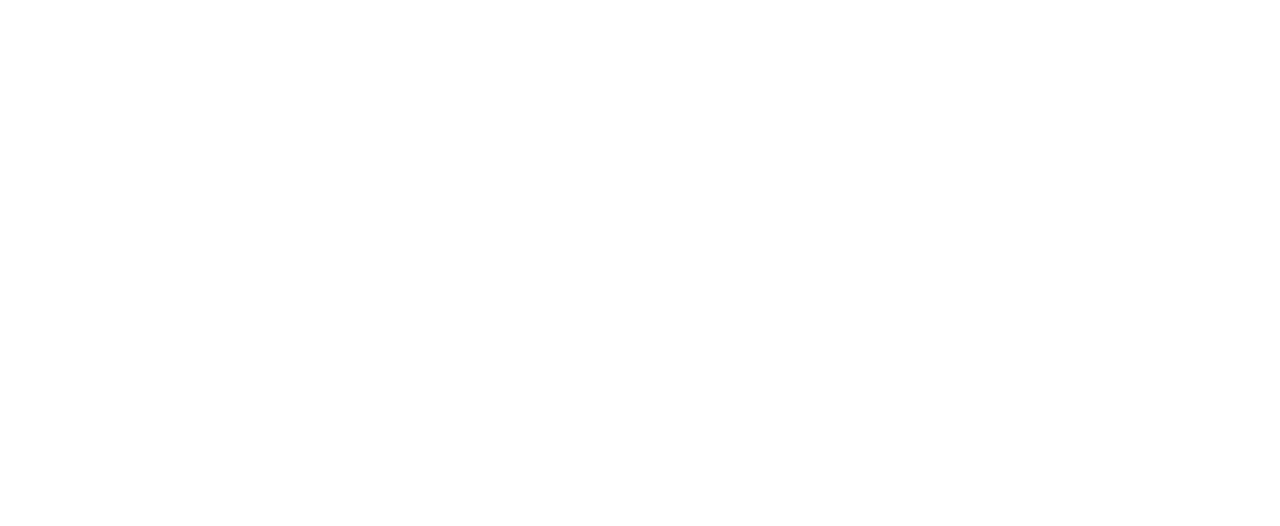
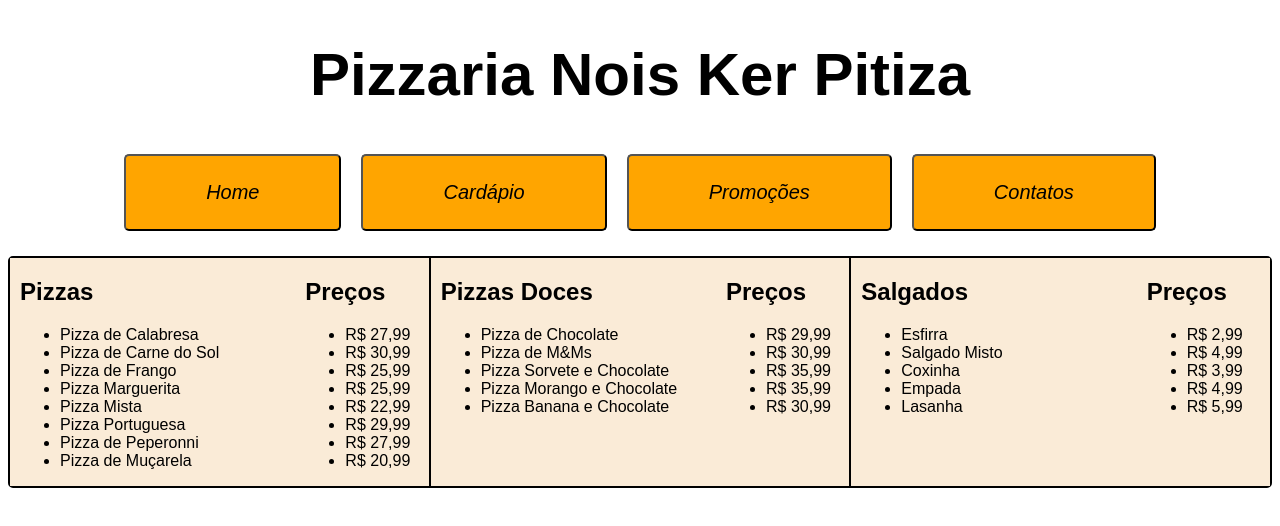
Before and after one commit to BomDiaSol/Faculdade, a plain HTML site: page Desenvolvimento WEB/Pizzaria/cardapio.html in a window 1280 px wide. Drawn offline with Linux system fonts and the light colour scheme; a web font is replaced by a local one.

Commit message:
Mais atualizações

```diff
--- a/Desenvolvimento WEB/Pizzaria/cardapio.html
+++ b/Desenvolvimento WEB/Pizzaria/cardapio.html
@@ -3,9 +3,106 @@
 <head>
     <meta charset="UTF-8">
     <meta name="viewport" content="width=device-width, initial-scale=1.0">
+    <link rel="preconnect" href="https://fonts.googleapis.com">
+    <link rel="preconnect" href="https://fonts.gstatic.com" crossorigin>
+    <link href="https://fonts.googleapis.com/css2?family=Matemasie&display=swap" rel="stylesheet">
+    <link rel="stylesheet" href="styleCardapio.css">
+
     <title>Cardápio</title>
+    <link rel="icon" type="image/png" href="pizza.png">
 </head>
 <body>
+    <header class="Titulo">
+        <h1>Pizzaria Nois Ker Pitiza</h1>
+    </header>
+    <nav class="navegar">
+        <a href="index.html" target="_blank">
+            <button>Home</button>
+        </a>
+        <a href="cardapio.html" target="_blank">
+            <button>Cardápio</button>
+        </a>
+        <a href="promocao.html" target="_blank">
+            <button>Promoções</button>
+        </a>
+        <a href="contato.html" target="_blank">
+            <button>Contatos</button>
+        </a>
+    </nav>
+    <div class="container">
+        <div class="ColunaPizza">
+            <h2>Pizzas</h2>
+            <ul>
+                <li>Pizza de Calabresa</li>
+                <li>Pizza de Carne do Sol</li>
+                <li>Pizza de Frango</li>
+                <li>Pizza Marguerita</li>
+                <li>Pizza Mista</li>
+                <li>Pizza Portuguesa</li>
+                <li>Pizza de Peperonni</li>
+                <li>Pizza de Muçarela</li>
+            </ul>
+        </div>
+
+        <div class="PrecoPizza">
+            <h2>Preços</h2>
+            <ul>
+                <li>R$ 27,99</li>
+                <li>R$ 30,99</li>
+                <li>R$ 25,99</li>
+                <li>R$ 25,99</li>
+                <li>R$ 22,99</li>
+                <li>R$ 29,99</li>
+                <li>R$ 27,99</li>
+                <li>R$ 20,99</li>
+            </ul>
+        </div>
+
+        <div class="ColunaPizzaDoce">
+            <h2>Pizzas Doces</h2>
+            <ul>
+                <li>Pizza de Chocolate</li>
+                <li>Pizza de M&Ms</li>
+                <li>Pizza Sorvete e Chocolate</li>
+                <li>Pizza Morango e Chocolate</li>
+                <li>Pizza Banana e Chocolate</li>
+            </ul>
+        </div>
+
+        <div class="PrecoPizzaDoce">
+            <h2>Preços</h2>
+            <ul>
+                <li>R$ 29,99</li>
+                <li>R$ 30,99</li>
+                <li>R$ 35,99</li>
+                <li>R$ 35,99</li>
+                <li>R$ 30,99</li>
+            </ul>
+        </div>
+
+        <div class="ColunaSalgados">
+            <h2>Salgados</h2>
+            <ul>
+                <li>Esfirra</li>
+                <li>Salgado Misto</li>
+                <li>Coxinha</li>
+                <li>Empada</li>
+                <li>Lasanha</li>
+            </ul>
+        </div>
+
+        <div class="PrecosSalgados">
+            <h2>Preços</h2>
+            <ul>
+                <li>R$ 2,99</li>
+                <li>R$ 4,99</li>
+                <li>R$ 3,99</li>
+                <li>R$ 4,99</li>
+                <li>R$ 5,99</li>
+            </ul>
+        </div>
+    </div>
+
 
 </body>
 </html>
--- /dev/null
+++ b/Desenvolvimento WEB/Pizzaria/styleCardapio.css
@@ -0,0 +1,80 @@
+body{
+    font-family: Arial, Helvetica, sans-serif;
+}
+
+.Titulo{
+    font-family: "Matemasie", sans-serif;
+    font-size: 30px;
+    text-align: center;
+
+}
+
+.navegar{
+    display: flex;
+    gap:10px;
+    justify-content: center;
+}
+
+.navegar button{
+    font-size: 20px;
+    font-style: oblique;
+    background-color: orange;
+    border-radius: 5px;
+    padding-top: 25px;
+    padding-bottom: 25px;
+    padding-left: 80px;
+    padding-right: 80px;
+    transition: transform 0.3s ease;
+    margin: 5px;
+}
+
+.navegar button:hover{
+    transform: scale(1.1);
+}
+
+.container{
+    display: flex;
+    margin-top: 20px;
+    border-radius: 5px;
+    border: 2px solid black;
+
+}
+
+.ColunaPizza{
+    background-color: antiquewhite;
+    width: 23%;
+    padding-left: 10px;
+
+}
+
+.PrecoPizza{
+    background-color: antiquewhite;
+    width: 10.3%;
+    padding-left: 10px;
+}
+
+.ColunaPizzaDoce{
+    background-color: antiquewhite;
+    width: 23%;
+    padding-left: 10px;
+    border-left: 2px solid black;
+}
+
+.PrecoPizzaDoce{
+    background-color: antiquewhite;
+    width: 10.3%;
+    padding-left: 10px;
+}
+
+.ColunaSalgados{
+    background-color: antiquewhite;
+    width: 23%;
+    padding-left: 10px;
+    border-left: 2px solid black;
+}
+
+.PrecosSalgados{
+    background-color: antiquewhite;
+    width: 10.3%;
+    padding-left: 10px;
+}
```
